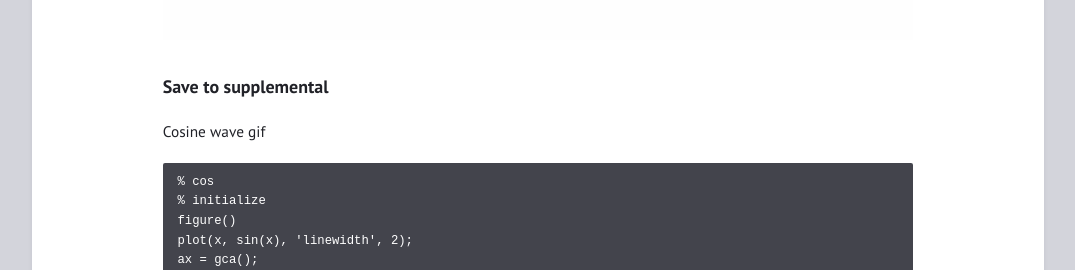
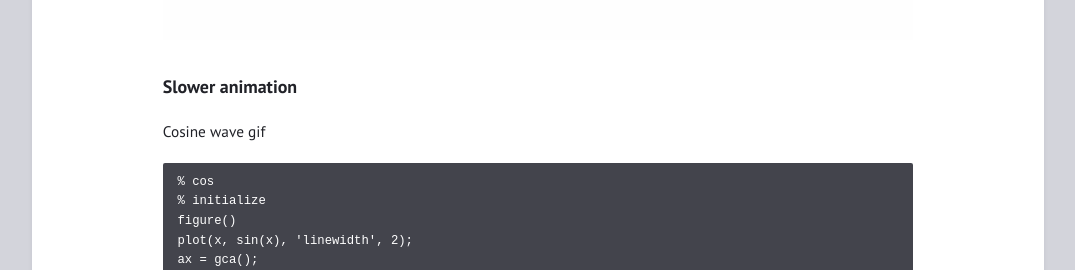
Before and after one commit to tulimid1/createGif-py, a Jekyll site: the page built from writeGif_m.md, in a window 1280 px wide and 900 px high, scrolled down 1686 px. Shown: the part 185-455 px from the top of the window, without its empty margins (102-1177 px from the left). Built offline with Jekyll 4.4.1, drawn with Linux system fonts in a browser that asks for light colours.

Commit message:
Update writeGif_m.md

```diff
--- a/writeGif_m.md
+++ b/writeGif_m.md
@@ -21,7 +21,7 @@ Create a .gif file animation. See [Using_SaveFiles.mlx](https://github.com/tulim
 writeGif([filename](#filename), [iter](#iter)) saves a .gif file labeled [filenameG](#filenameg) that animates files in [filenames](#filenames). [example](#simple-example)
 
 ### B
-writeGif([filename](#filename), , [iter](#iter), [Name=Value](#name-value-arguments)) saves a .gif file with additional options specified by one or more name-value pair arguments. For example, you can save to a supplemental folder. [example](#save-to-supplemental)
+writeGif([filename](#filename), , [iter](#iter), [Name=Value](#name-value-arguments)) saves a .gif file with additional options specified by one or more name-value pair arguments. For example, you can save to a supplemental folder. [example](#slower-animation)
 
 ## Examples
 ---
@@ -46,7 +46,7 @@ Sine wave gif.
 
 ![FIG1](/assets/testGif1m.gif)
 
-### Save to supplemental
+### Slower animation
 Cosine wave gif
 
     % cos
```
